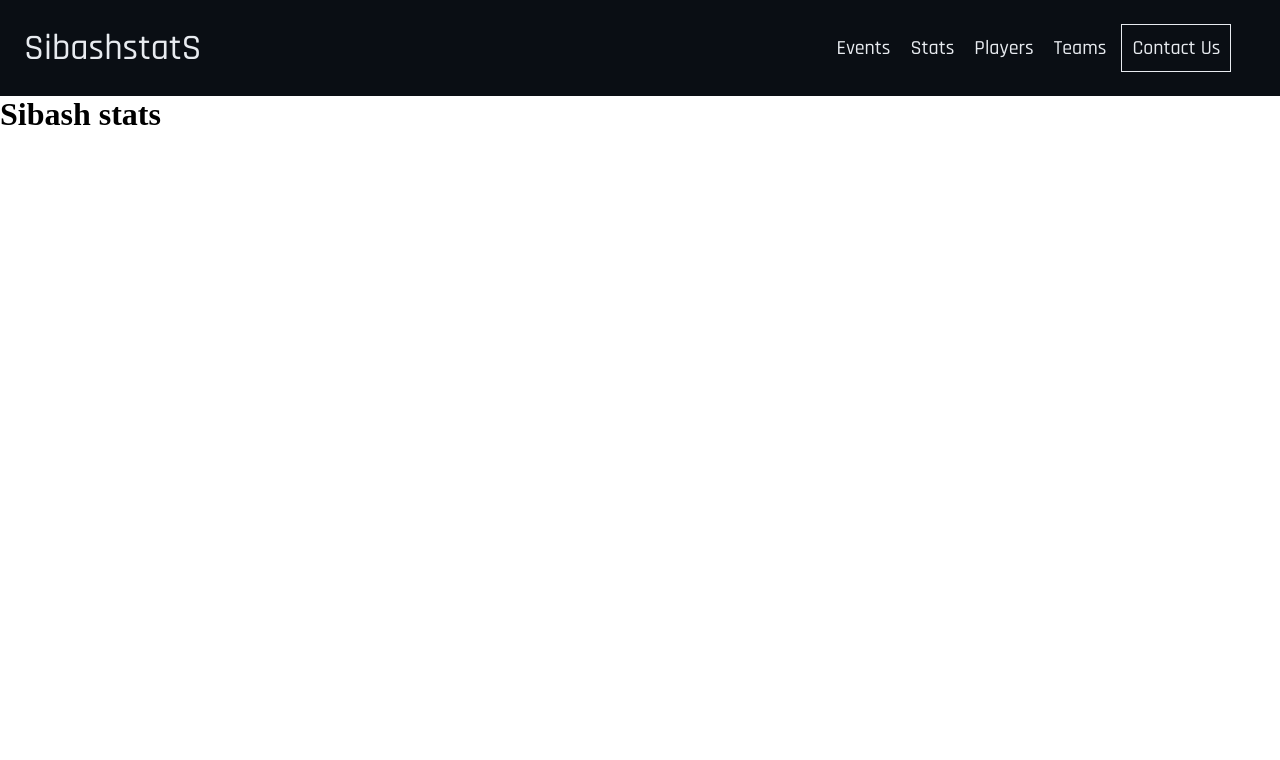
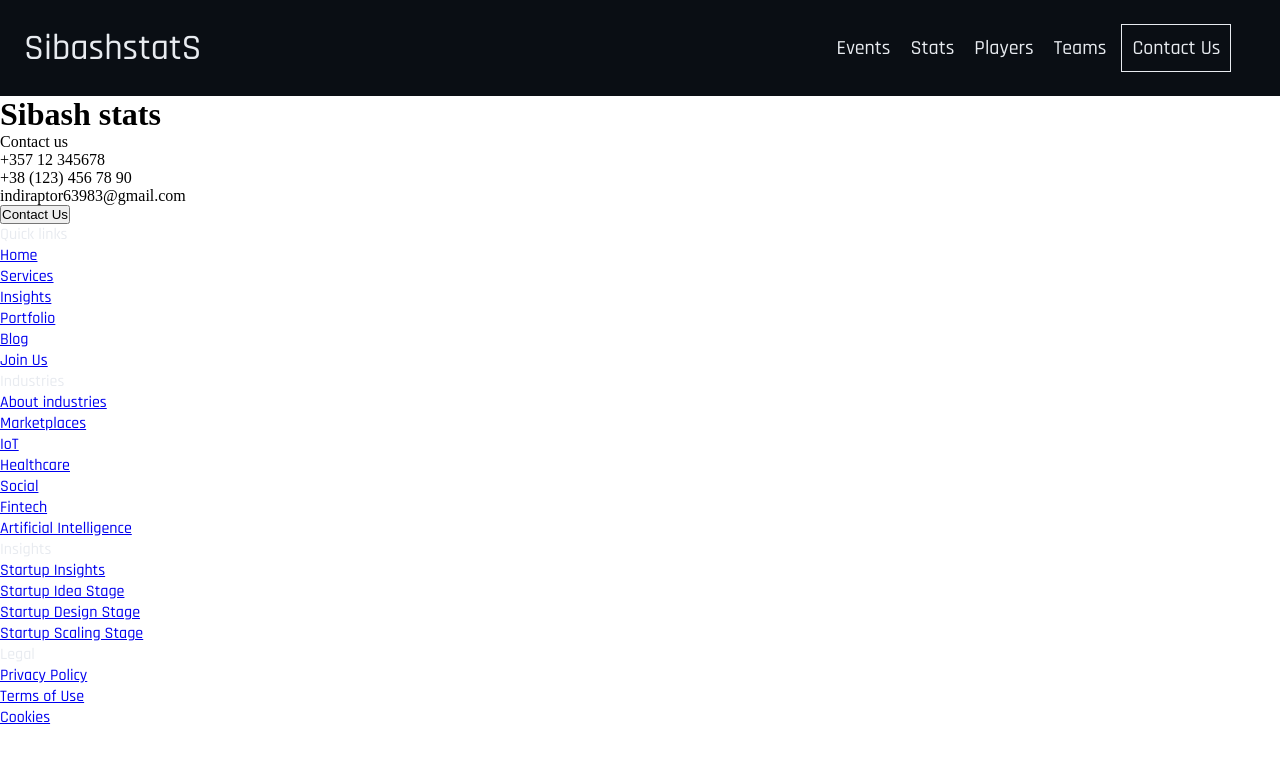
Before and after one commit to lalkazaurus/sibash-stats, a React (Vite) app in the folder client/: page / in a window 1280 px wide. Shown: the top 760 px of the page. Built offline with nearby package versions, Linux system fonts and the light colour scheme.

Commit message:
Footer was written

```diff
--- a/client/src/data.ts
+++ b/client/src/data.ts
@@ -1,9 +1,10 @@
-import { Country } from "../types/enums";
-import type { Player } from "../types/player";
-import type { Stats } from "../types/stats";
-import type { Team } from "../types/team";
-import type { Tournament } from "../types/tournament";
-import type { Trophy } from "../types/trophy";
+import { Country } from '../types/enums'
+import type { DataLink } from '../types/link'
+import type { Player } from '../types/player'
+import type { Stats } from '../types/stats'
+import type { Team } from '../types/team'
+import type { Tournament } from '../types/tournament'
+import type { Trophy } from '../types/trophy'
 
 export const MOCK_STATS: Record<string, Stats> = {
 	s1mple: {
@@ -76,103 +77,103 @@ export const MOCK_STATS: Record<string, Stats> = {
 		headshot: 53.1,
 		flashSuccess: 40.0,
 	},
-};
+}
 
 export const MOCK_PLAYERS: Player[] = [
 	{
 		id: 1,
-    nick: "s1mple",
-    firstname: "Oleksandr",
-    surname: "Kostyliev",
+		nick: 's1mple',
+		firstname: 'Oleksandr',
+		surname: 'Kostyliev',
 		country: Country.Ukraine,
-    dateOfBirth: "1997-10-02",
+		dateOfBirth: '1997-10-02',
 		teamId: 1,
-    photo: "https://img-cdn.hltv.org/player-portrait/s1mple.png",
+		photo: 'https://img-cdn.hltv.org/player-portrait/s1mple.png',
 		trophyIds: [101, 102],
 		stats: MOCK_STATS.s1mple,
 	},
 	{
 		id: 2,
-    nick: "b1t",
-    firstname: "Valeriy",
-    surname: "Vakhovskiy",
+		nick: 'b1t',
+		firstname: 'Valeriy',
+		surname: 'Vakhovskiy',
 		country: Country.Ukraine,
-    dateOfBirth: "2003-01-05",
+		dateOfBirth: '2003-01-05',
 		teamId: 1,
-    photo: "https://img-cdn.hltv.org/player-portrait/b1t.png",
+		photo: 'https://img-cdn.hltv.org/player-portrait/b1t.png',
 		trophyIds: [101, 102],
 		stats: MOCK_STATS.b1t,
 	},
 	{
 		id: 3,
-    nick: "jL",
-    firstname: "Justinas",
-    surname: "Lekavicius",
+		nick: 'jL',
+		firstname: 'Justinas',
+		surname: 'Lekavicius',
 		country: Country.Lithuania,
-    dateOfBirth: "1999-09-29",
+		dateOfBirth: '1999-09-29',
 		teamId: 1,
-    photo: "https://img-cdn.hltv.org/player-portrait/jl.png",
+		photo: 'https://img-cdn.hltv.org/player-portrait/jl.png',
 		trophyIds: [102],
 		stats: MOCK_STATS.jl,
 	},
 	{
 		id: 4,
-    nick: "ZywOo",
-    firstname: "Mathieu",
-    surname: "Herbaut",
+		nick: 'ZywOo',
+		firstname: 'Mathieu',
+		surname: 'Herbaut',
 		country: Country.France,
-    dateOfBirth: "2000-11-09",
+		dateOfBirth: '2000-11-09',
 		teamId: 2,
-    photo: "https://img-cdn.hltv.org/player-portrait/zywoo.png",
+		photo: 'https://img-cdn.hltv.org/player-portrait/zywoo.png',
 		trophyIds: [103],
 		stats: MOCK_STATS.zywoo,
 	},
 	{
 		id: 5,
-    nick: "ropz",
-    firstname: "Robin",
-    surname: "Kool",
+		nick: 'ropz',
+		firstname: 'Robin',
+		surname: 'Kool',
 		country: Country.Estonia,
-    dateOfBirth: "1999-12-22",
+		dateOfBirth: '1999-12-22',
 		teamId: 3,
-    photo: "https://img-cdn.hltv.org/player-portrait/ropz.png",
+		photo: 'https://img-cdn.hltv.org/player-portrait/ropz.png',
 		trophyIds: [],
 		stats: MOCK_STATS.ropz,
 	},
-];
+]
 
 export const MOCK_TEAMS: Team[] = [
 	{
 		id: 1,
-    name: "Natus Vincere",
-    logo: "https://img-cdn.hltv.org/teamlogo/navi.svg",
-    players: MOCK_PLAYERS.filter((p) => p.teamId === 1),
+		name: 'Natus Vincere',
+		logo: 'https://img-cdn.hltv.org/teamlogo/navi.svg',
+		players: MOCK_PLAYERS.filter(p => p.teamId === 1),
 		trophies: [101, 102],
 		country: Country.Ukraine,
 	},
 	{
 		id: 2,
-    name: "Team Vitality",
-    logo: "https://img-cdn.hltv.org/teamlogo/vitality.svg",
-    players: MOCK_PLAYERS.filter((p) => p.teamId === 2),
+		name: 'Team Vitality',
+		logo: 'https://img-cdn.hltv.org/teamlogo/vitality.svg',
+		players: MOCK_PLAYERS.filter(p => p.teamId === 2),
 		trophies: [103],
 		country: Country.France,
 	},
 	{
 		id: 3,
-    name: "FaZe Clan",
-    logo: "https://img-cdn.hltv.org/teamlogo/faze.svg",
-    players: MOCK_PLAYERS.filter((p) => p.teamId === 3),
+		name: 'FaZe Clan',
+		logo: 'https://img-cdn.hltv.org/teamlogo/faze.svg',
+		players: MOCK_PLAYERS.filter(p => p.teamId === 3),
 		trophies: [],
 		country: Country.UnitedStates,
 	},
-];
+]
 
 export const MOCK_TROPHIES: Trophy[] = [
 	{
 		id: 101,
-    name: "PGL Major Stockholm 2021",
-    image: "https://img-cdn.hltv.org/trophy/stockholm2021.png",
+		name: 'PGL Major Stockholm 2021',
+		image: 'https://img-cdn.hltv.org/trophy/stockholm2021.png',
 		team: MOCK_TEAMS[0], // NAVI
 		tournamentId: 501,
 		teamId: 1,
@@ -180,8 +181,8 @@ export const MOCK_TROPHIES: Trophy[] = [
 	},
 	{
 		id: 102,
-    name: "PGL Major Copenhagen 2024",
-    image: "https://img-cdn.hltv.org/trophy/copenhagen2024.png",
+		name: 'PGL Major Copenhagen 2024',
+		image: 'https://img-cdn.hltv.org/trophy/copenhagen2024.png',
 		team: MOCK_TEAMS[0],
 		tournamentId: 502,
 		teamId: 1,
@@ -189,41 +190,89 @@ export const MOCK_TROPHIES: Trophy[] = [
 	},
 	{
 		id: 103,
-    name: "BLAST.tv Paris Major 2023",
-    image: "https://img-cdn.hltv.org/trophy/paris2023.png",
+		name: 'BLAST.tv Paris Major 2023',
+		image: 'https://img-cdn.hltv.org/trophy/paris2023.png',
 		team: MOCK_TEAMS[1],
 		tournamentId: 503,
 		teamId: 2,
 		winnerIds: [4],
 	},
-];
+]
 
 export const MOCK_TOURNAMENTS: Tournament[] = [
 	{
 		id: 501,
-    title: "PGL Major Stockholm 2021",
+		title: 'PGL Major Stockholm 2021',
 		prizepool: 2000000,
-    mvp: MOCK_PLAYERS.find((p) => p.nick === "s1mple"),
-    winner: MOCK_TEAMS.find((t) => t.id === 1),
+		mvp: MOCK_PLAYERS.find(p => p.nick === 's1mple'),
+		winner: MOCK_TEAMS.find(t => t.id === 1),
 		teams: MOCK_TEAMS,
 		trophy: MOCK_TROPHIES[0],
 	},
 	{
 		id: 502,
-    title: "PGL Major Copenhagen 2024",
+		title: 'PGL Major Copenhagen 2024',
 		prizepool: 1250000,
-    mvp: MOCK_PLAYERS.find((p) => p.nick === "jL"),
-    winner: MOCK_TEAMS.find((t) => t.id === 1),
+		mvp: MOCK_PLAYERS.find(p => p.nick === 'jL'),
+		winner: MOCK_TEAMS.find(t => t.id === 1),
 		teams: MOCK_TEAMS,
 		trophy: MOCK_TROPHIES[1],
 	},
 	{
 		id: 503,
-    title: "BLAST.tv Paris Major 2023",
+		title: 'BLAST.tv Paris Major 2023',
 		prizepool: 1250000,
-    mvp: MOCK_PLAYERS.find((p) => p.nick === "ZywOo"),
-    winner: MOCK_TEAMS.find((t) => t.id === 2),
+		mvp: MOCK_PLAYERS.find(p => p.nick === 'ZywOo'),
+		winner: MOCK_TEAMS.find(t => t.id === 2),
 		teams: [MOCK_TEAMS[1], MOCK_TEAMS[2]],
 		trophy: MOCK_TROPHIES[2],
 	},
-];
+]
+
+export interface FooterSection {
+	title: string
+	links: DataLink[]
+}
+
+export const FOOTER_LINKS_DATA: FooterSection[] = [
+	{
+		title: 'Quick links',
+		links: [
+			{ title: 'Home', link: '/' },
+			{ title: 'Services', link: '/services' },
+			{ title: 'Insights', link: '/insights' },
+			{ title: 'Portfolio', link: '/portfolio' },
+			{ title: 'Blog', link: '/blog' },
+			{ title: 'Join Us', link: '/careers' },
+		],
+	},
+	{
+		title: 'Industries',
+		links: [
+			{ title: 'About industries', link: '/industries' },
+			{ title: 'Marketplaces', link: '/industries/marketplaces' },
+			{ title: 'IoT', link: '/industries/iot' },
+			{ title: 'Healthcare', link: '/industries/healthcare' },
+			{ title: 'Social', link: '/industries/social' },
+			{ title: 'Fintech', link: '/industries/fintech' },
+			{ title: 'Artificial Intelligence', link: '/industries/ai' },
+		],
+	},
+	{
+		title: 'Insights',
+		links: [
+			{ title: 'Startup Insights', link: '/insights/startup-insights' },
+			{ title: 'Startup Idea Stage', link: '/insights/idea-stage' },
+			{ title: 'Startup Design Stage', link: '/insights/design-stage' },
+			{ title: 'Startup Scaling Stage', link: '/insights/scaling-stage' },
+		],
+	},
+	{
+		title: 'Legal',
+		links: [
+			{ title: 'Privacy Policy', link: '/privacy-policy' },
+			{ title: 'Terms of Use', link: '/terms-of-use' },
+			{ title: 'Cookies', link: '/cookies' },
+		],
+	},
+]
--- a/client/src/layouts/Footer/Footer.tsx
+++ b/client/src/layouts/Footer/Footer.tsx
@@ -1,9 +1,22 @@
-import styles from "./Footer.module.scss"
+import { FOOTER_LINKS_DATA } from '../../data'
+import LinksBlock from './elements/LinksBlock/LinksBlock'
+import styles from './Footer.module.scss'
 
 export default function Footer() {
-    return <footer>
-        <div className={styles.linksContainer}>
-
-        </div>
-    </footer>
+	return (
+		<footer className={styles.footer}>
+			<div className={styles.linksContainer}>
+				<div className={styles.contactsBlock}>
+					<p>Contact us</p>
+					<p>+357 12 345678</p>
+					<p>+38 (123) 456 78 90</p>
+					<p>indiraptor63983@gmail.com</p>
+					<button>Contact Us</button>
+				</div>
+				{FOOTER_LINKS_DATA.map(link => (
+					<LinksBlock key={link.title} title={link.title} links={link.links} />
+				))}
+			</div>
+		</footer>
+	)
 }
--- a/client/src/layouts/Footer/elements/LinksBlock/LinksBlock.module.scss
+++ b/client/src/layouts/Footer/elements/LinksBlock/LinksBlock.module.scss
@@ -0,0 +1,21 @@
+.block {
+	display: flex;
+	flex-direction: column;
+	background-color: transparent;
+	color: var(--text-primary);
+	font-family: var(--font-display);
+}
+
+.linksBlock {
+	display: flex;
+	flex-direction: column;
+}
+
+.link {
+	text-decoration: none;
+	transition: all 0.3s ease;
+}
+
+.link:hover {
+	color: var(--text-secondary);
+}
--- a/client/src/layouts/Footer/elements/LinksBlock/LinksBlock.tsx
+++ b/client/src/layouts/Footer/elements/LinksBlock/LinksBlock.tsx
@@ -1,11 +1,25 @@
-import type { Link } from "../../../../../types/link";
-import styles from "./LinksBlock.module.scss"
+import { Link } from 'react-router-dom'
+import type { DataLink } from '../../../../../types/link'
+import styles from './LinksBlock.module.scss'
 
 interface LinksBlockProps {
-    title: string;
-    links: Link[]
+	title: string
+	links: DataLink[]
 }
 
-export default function LinksBlock({ data }: LinksBlockProps) {
-    <div></div>
+export default function LinksBlock({ title, links }: LinksBlockProps) {
+	return (
+		<div className={styles.block}>
+			<span>
+				<p>{title}</p>
+			</span>
+			<div className={styles.linksBlock}>
+				{links.map(link => (
+					<Link to={link.link} className={styles.footerLink}>
+						{link.title}
+					</Link>
+				))}
+			</div>
+		</div>
+	)
 }
--- a/client/types/link.ts
+++ b/client/types/link.ts
@@ -1,4 +1,4 @@
-export type Link = {
-    title: string;
-    link: string;
+export type DataLink = {
+	title: string
+	link: string
 }
```
Lines whose indentation alone changed are shown as unchanged.
